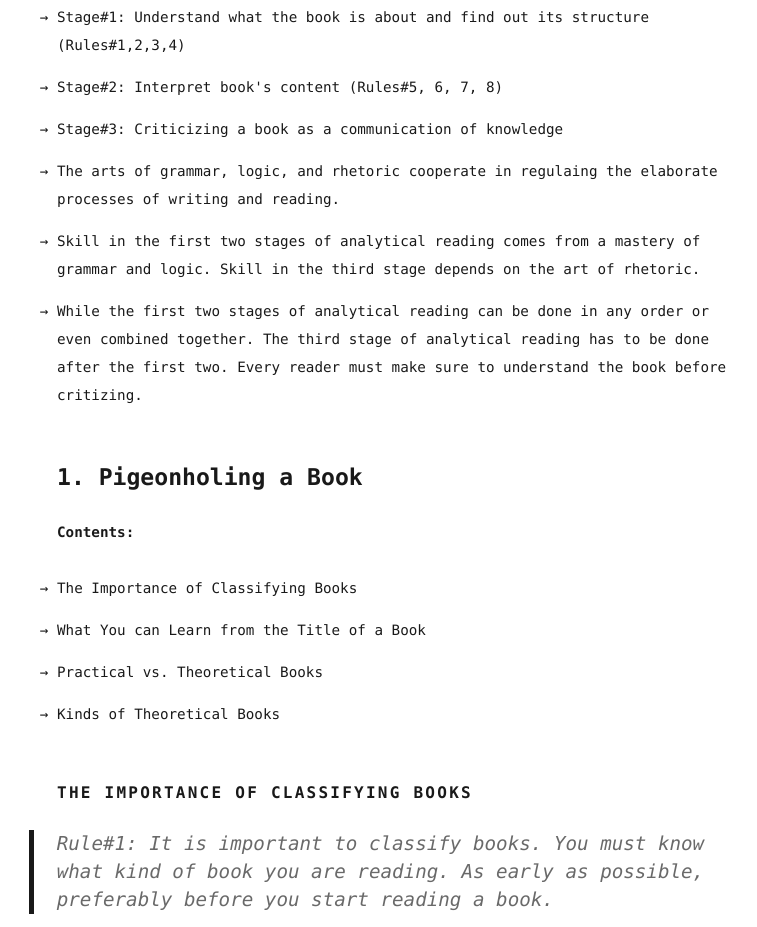
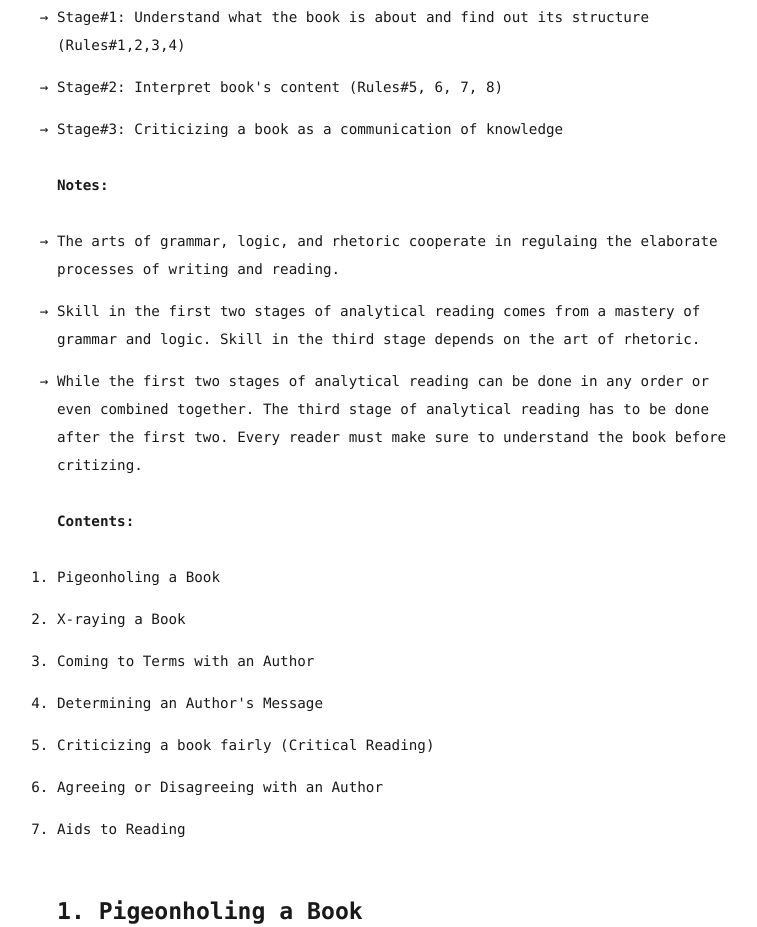
Before and after one commit to zalkar-z/personal-blog, a Gatsby site: page /how-to-read-a-book/ in a window 1280 px wide. Shown: the part 752-1679 px from the top of the page, without its empty margins (240-997 px from the left). Built offline with nearby package versions, Linux system fonts and the light colour scheme; Gatsby itself is replaced by a stand-in of ours; some packages are replaced by stand-ins of ours.

Commit message:
Update index.md

```diff
--- a/content/blog/how-to-read-a-book/index.md
+++ b/content/blog/how-to-read-a-book/index.md
@@ -21,9 +21,21 @@ reviewAvailable: true
 - Stage#2: Interpret book's content (Rules#5, 6, 7, 8)
 - Stage#3: Criticizing a book as a communication of knowledge
 
+**Notes:**
+
 - The arts of grammar, logic, and rhetoric cooperate in regulaing the elaborate processes of writing and reading.
 - Skill in the first two stages of analytical reading comes from a mastery of grammar and logic. Skill in the third stage depends on the art of rhetoric.
 - While the first two stages of analytical reading can be done in any order or even combined together. The third stage of analytical reading has to be done after the first two. Every reader must make sure to understand the book before critizing.
+
+**Contents:**
+
+1) Pigeonholing a Book
+2) X-raying a Book
+3) Coming to Terms with an Author
+4) Determining an Author's Message
+5) Criticizing a book fairly (Critical Reading)
+6) Agreeing or Disagreeing with an Author
+7) Aids to Reading
 
 ### 1. Pigeonholing a Book
 
@@ -61,7 +73,6 @@ reviewAvailable: true
 - History books tell you a story. The essence of history is narration. History is chronotopic. *Chronos* is the Greek word for time, *topos* the Greek word for place. History is all about events in some places at a particular time.
 - Theoretical scientific books emphasize things that lie outside the scope of average man's normal routine. It might be some kind of edge breaking experiment or a pretty complex proof of some fact.
 - In contrast, theoretical philosophy books refer to the reader's daily life in order to prove a point.
-
 
 ### 2. X-raying a Book
 
```
